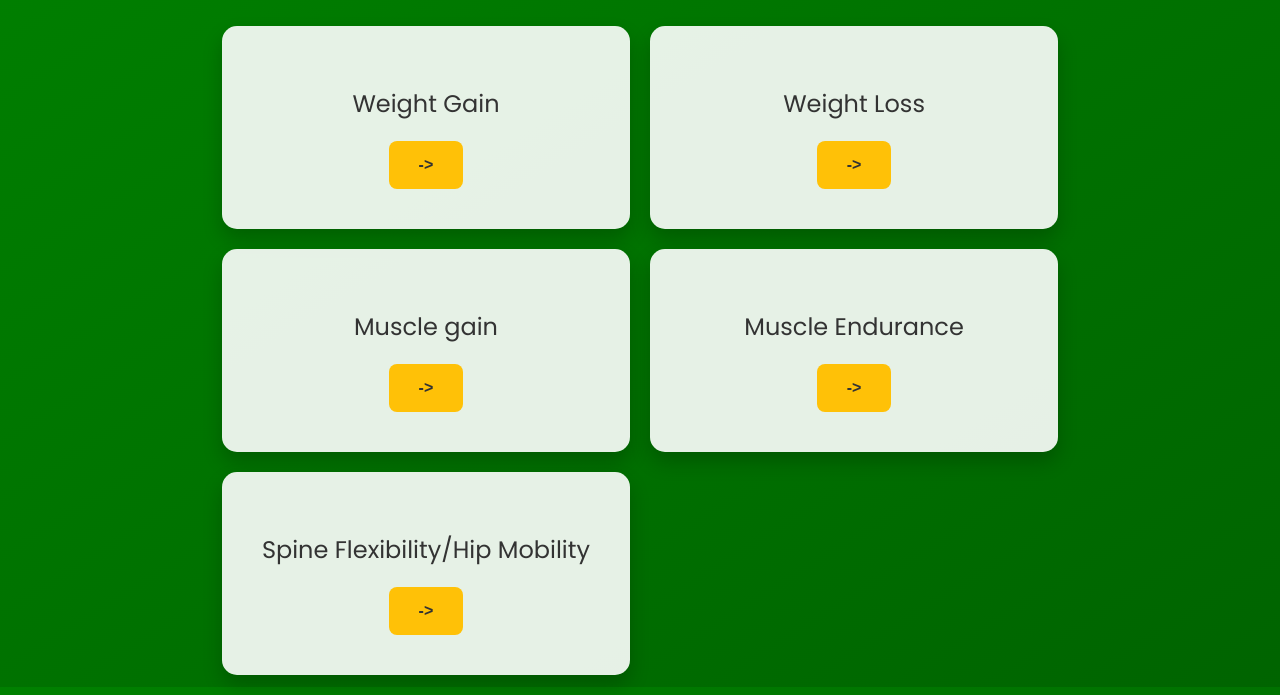
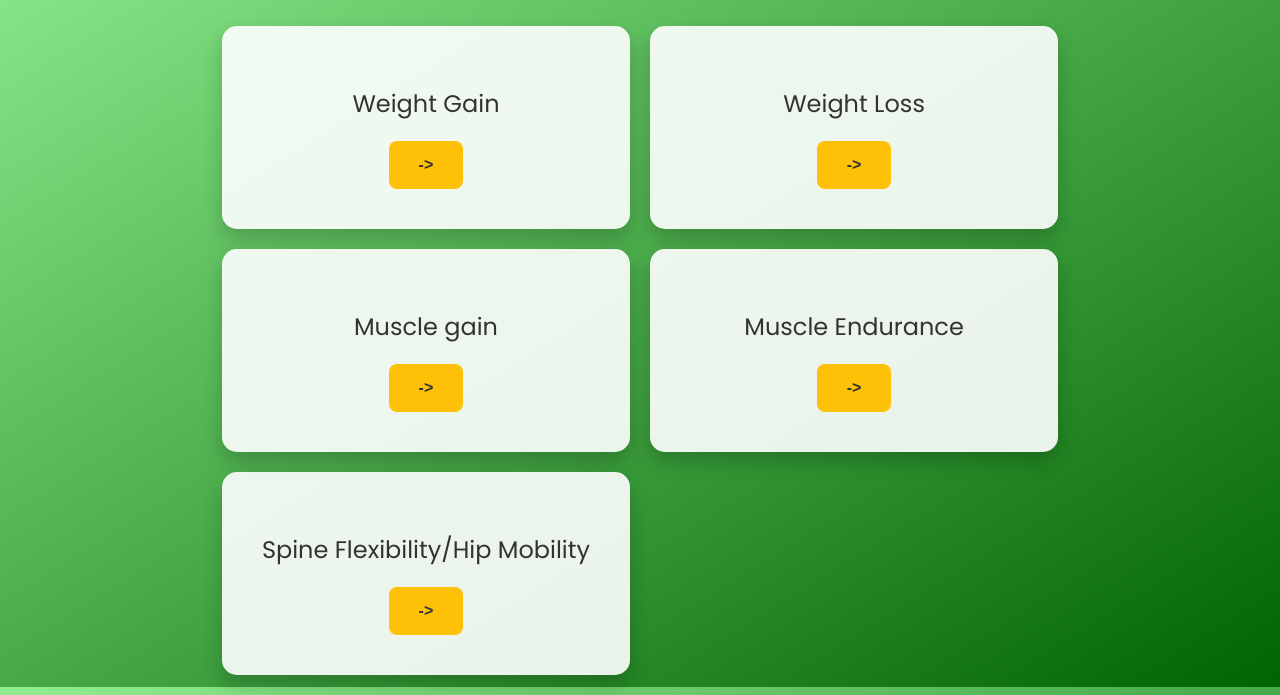
Before and after one commit to PRAKHARTIWARI-prrt/coursera, a plain HTML site: page docs/hackbattle.html in a window 1280 px wide. Shown: the part 113-808 px from the top of the page. Drawn offline with Linux system fonts and the light colour scheme.

Commit message:
Update hackbattle.html

```diff
--- a/docs/hackbattle.html
+++ b/docs/hackbattle.html
@@ -9,7 +9,7 @@
 
         body {
             font-family: 'Poppins', sans-serif;
-            background: linear-gradient(to bottom right,green, darkgreen);
+            background: linear-gradient(to bottom right,lightgreen, darkgreen);
             color: #fff;
             display: flex;
             justify-content: center;
```
